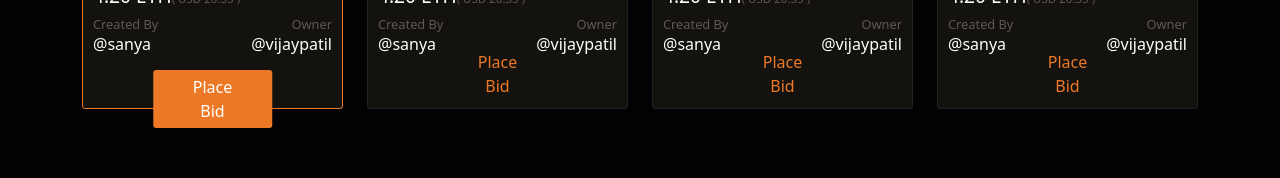
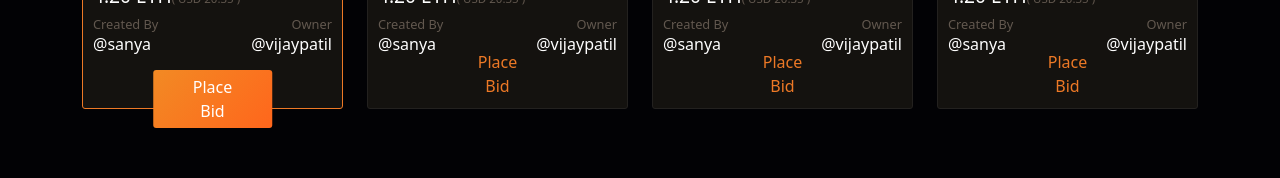
Before and after one commit to hanafiabdilah/nft-marketplace, a React (Create React App) app: page / in a window 1280 px wide. In both pictures the pointer is over the button 212 px from the left and 1776 px from the top of the page. Shown: the part 1703-1881 px from the top of the page. Built offline with nearby package versions, Linux system fonts and the light colour scheme.

Commit message:
button gradient

```diff
--- a/src/assets/scss/index.scss
+++ b/src/assets/scss/index.scss
@@ -2,6 +2,7 @@
 
 $primary-color: #ED7926;
 $primary-color-hover: #d86d21;
+$primary-gradient-color: linear-gradient(132deg, rgba(242, 138, 36, 1) 0%, rgba(255, 102, 28, 1) 100%);
 
 * {
     margin: 0;
@@ -95,7 +96,7 @@ a {
             .body {
                 .bid-button {
                     color: #fff;
-                    background-color: $primary-color;
+                    background: $primary-gradient-color;
                     bottom: -30px;
                     padding: 5px 30px;
                 }
@@ -180,7 +181,7 @@ a {
             .body {
                 .bid-button {
                     color: #fff;
-                    background-color: $primary-color;
+                    background: $primary-gradient-color;
                 }
             }
         }
```
